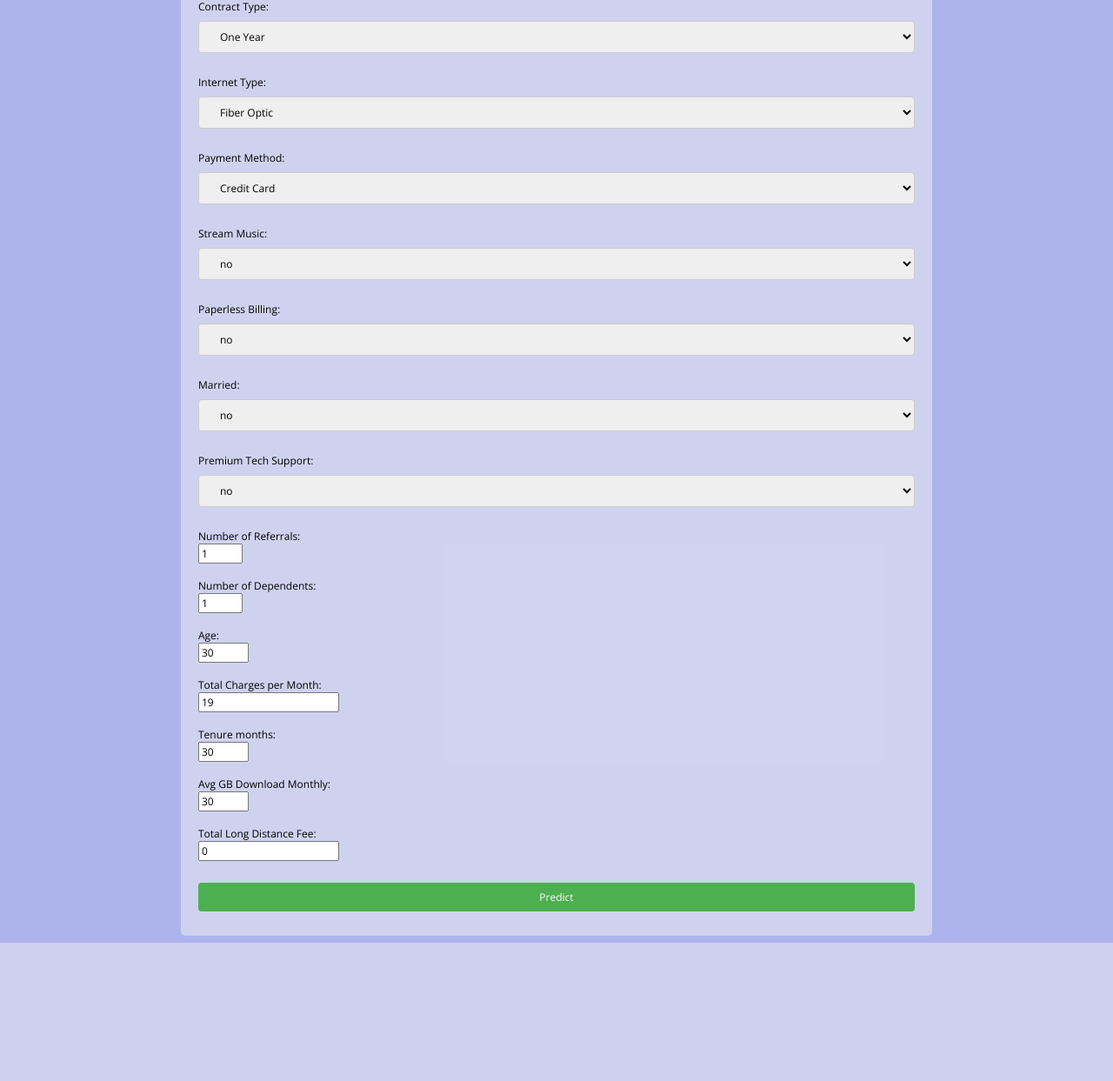
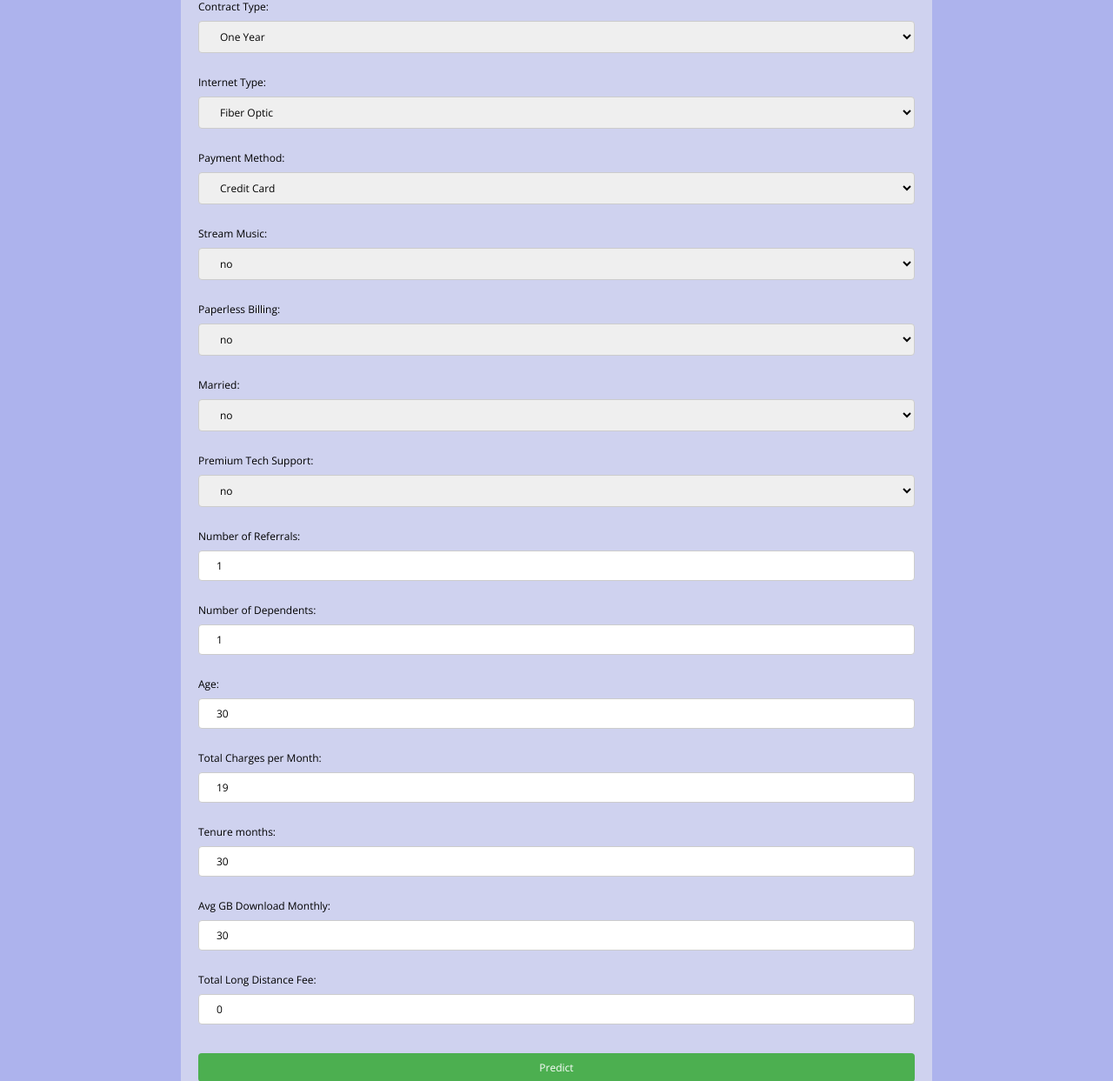
Before and after one commit to MHidayatz/AI300_Projects, a Flask app: page / in a window 1280 px wide. Shown: the part 139-1382 px from the top of the page at 87% size. Before the commit the page ends 1223 px from the top, so only its background shows below. Run offline with Flask 3, Linux system fonts and the light colour scheme.

Commit message:
Updated style.css

```diff
--- a/src/static/style.css
+++ b/src/static/style.css
@@ -17,7 +17,7 @@ input, select {
     Tutorial: https://www.w3schools.com/css/css_form.asp
 */
 
-input[type=text], select {
+input[type=text], input[type=number], select {
     width: 100%;
     padding: 8px 20px;
     margin: 8px 0;
```
